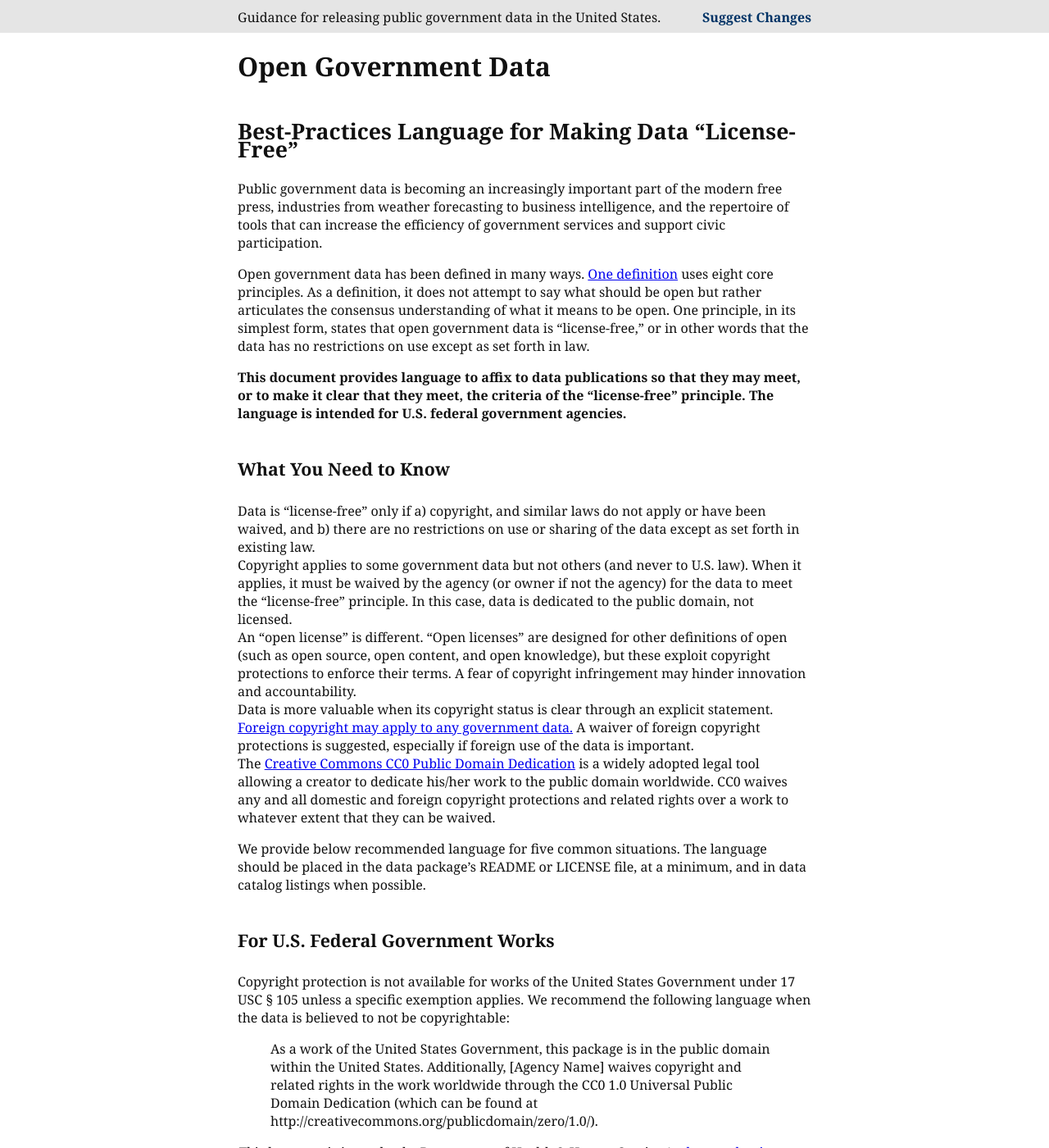
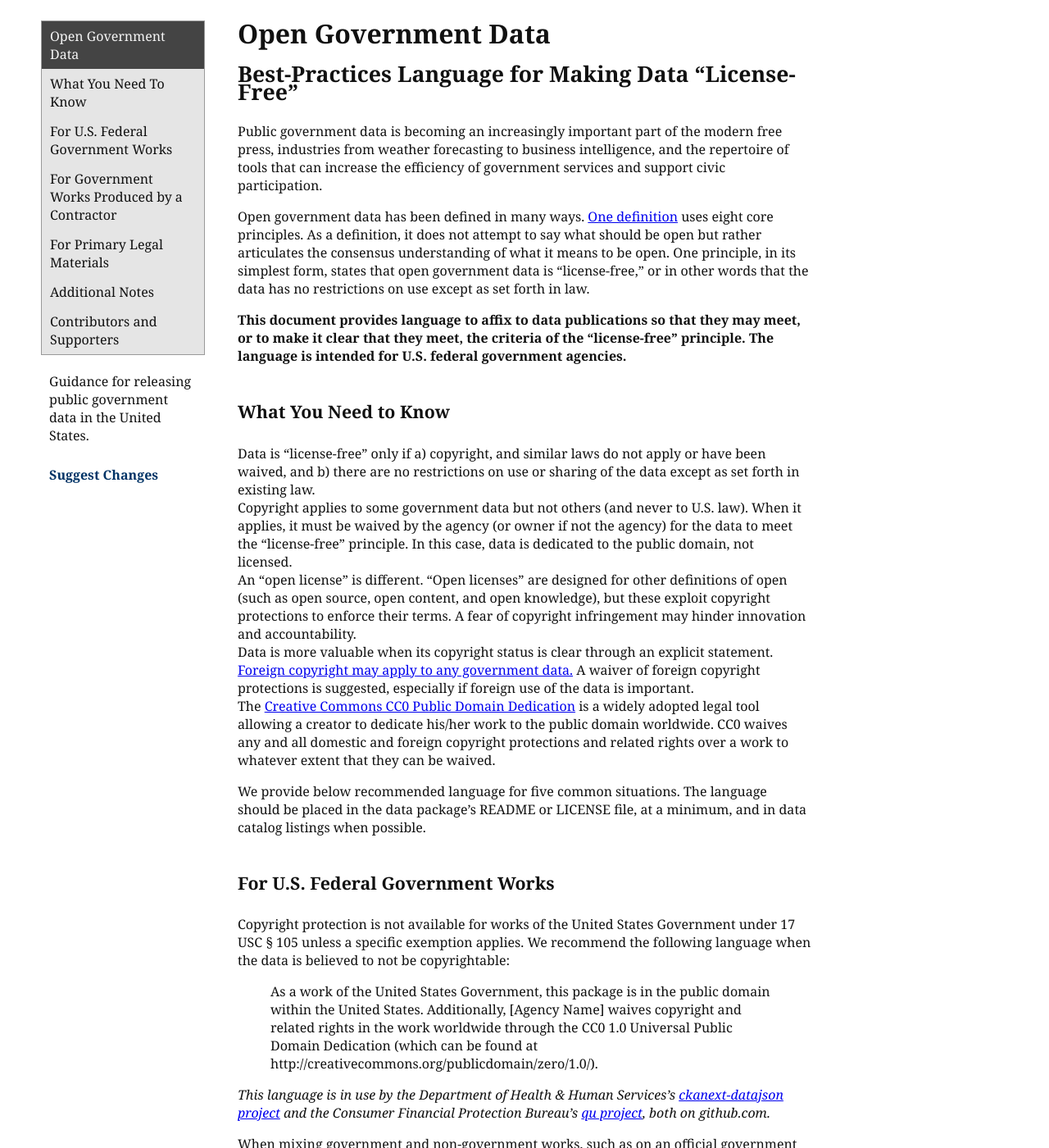
Before and after one commit to unitedstates/licensing, a Jekyll site: the page built from index.md, in a window 1280 px wide and 1400 px high. Shown: the whole window at 82% size. Built offline with Jekyll 4.4.1, drawn with Linux system fonts in a browser that asks for light colours; nearby versions of some CDN libraries; some web fonts are replaced.

Commit message:
Ditch the header entirely

```diff
--- a/_layouts/default.html
+++ b/_layouts/default.html
@@ -17,18 +17,6 @@
 
 </head>
 <body>
-
-<header>
-  <div class="inner">
-    <p>
-      Guidance for releasing public government data in the United States.
-    </p>
-
-    <a href="http://prose.io/#unitedstates/licensing/edit/gh-pages/index.md">
-      Suggest Changes
-    </a>
-  </div>
-</header>
 
 <div class="main" role="main">
   <div class="inner">
@@ -69,7 +57,9 @@
 
     </nav>
 
-    {{ content }}
+    <article>
+      {{ content }}
+    </article>
   </div>
 </div>
 
--- a/assets/site.css
+++ b/assets/site.css
@@ -1,18 +1,7 @@
-
-/* reverse the commenting of the next two lines to turn nav on/off */
-/*body, header {min-width: 1250px;}*/
-nav {display: none;}
-/*header {display: none;}*/
-
-.main, header {width: 100%;}
-.main .inner, header .inner {
-  width: 700px; margin: 0 auto;
-}
-
-header, nav ul {background-color: #e5e5e5;}
-
+/* overall layout */
 
 body {
+  min-width: 1250px;
   color: #111;
   font-family: "Average", "Georgia", serif;
   font-size: 12pt;
@@ -20,50 +9,13 @@ body {
   margin: 0; padding: 0;
 }
 
-h2 {font-size: 24pt; margin-top: 0px; padding-top: 30px;}
-h3 {font-size: 20pt; margin-top: 0; padding-top: 30px;}
-h4 {font-size: 16pt; margin-top: 0; padding-top: 30px;}
+.main {width: 100%;}
+.main .inner {width: 700px; margin: 0 auto;}
 
 .main .inner {padding-bottom: 20px;}
 
-header {
-  height: 40px;
-  top: 0;
 
-  border-bottom-width: 1px;
-} header .inner {
-  position: relative;
-}
-
-/*h4:target {padding-top: 70px;}*/
-
-header p {
-  position: absolute;
-  display: inline-block;
-  left: 0;
-  margin: 0; margin-top: 10px;
-}
-
-header a {
-  position: absolute;
-  display: inline-block;
-  margin: 0; margin-top: 10px;
-  right: 0;
-}
-
-header a, nav p a {
-  text-decoration: none;
-  font-weight: bold;
-  color: #036;
-}
-
-header a:hover, nav p a:hover {
-  text-decoration: underline;
-  color: #111;
-}
-
-
-/* floating nav */
+/* sidebar nav */
 
 /* reset list stuff */
 ul, ol, li {margin: 0; padding: 0; list-style-type: none;}
@@ -74,7 +26,11 @@ nav {
   margin-top: 25px;
 }
 
-nav ul {border: 1px solid #999; line-height: 14px;}
+nav ul {
+  border: 1px solid #999; line-height: 14px;
+  background-color: #e5e5e5;
+}
+
 nav ul li {font-size: 12pt; line-height: 22px;}
 nav ul li a {
   display: block;
@@ -91,3 +47,20 @@ nav ul li.active a {
 }
 
 nav p {padding: 5px 10px;}
+
+nav p a {
+  text-decoration: none;
+  font-weight: bold;
+  color: #036;
+}
+
+nav p a:hover {
+  text-decoration: underline;
+  color: #111;
+}
+
+/* document styling */
+
+h2 {font-size: 24pt; margin-top: 0px; padding-top: 30px;}
+h3 {font-size: 20pt; margin-top: 0; }
+h4 {font-size: 16pt; margin-top: 0; padding-top: 30px;}
```
